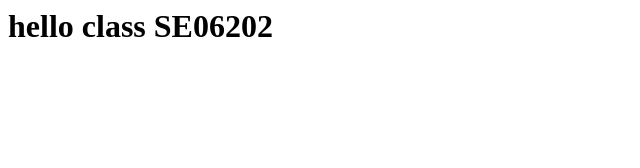
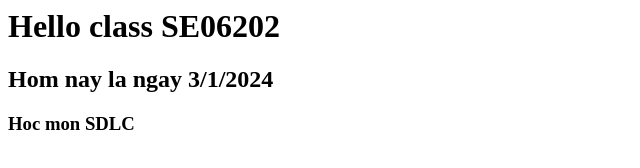
Before and after one commit to hungparkour04/SDLC, a plain HTML site: page index.html in a window 1280 px wide. Shown: the whole page, without its empty margins (0-640 px from the left). Drawn offline with Linux system fonts and the light colour scheme.

Commit message:
first time

```diff
--- a/index.html
+++ b/index.html
@@ -1 +1,3 @@
-<h1>hello class SE06202</h1>
+<h1>Hello class SE06202</h1>
+<h2>Hom nay la ngay 3/1/2024</h2>
+<h3>Hoc mon SDLC</h3>
```
